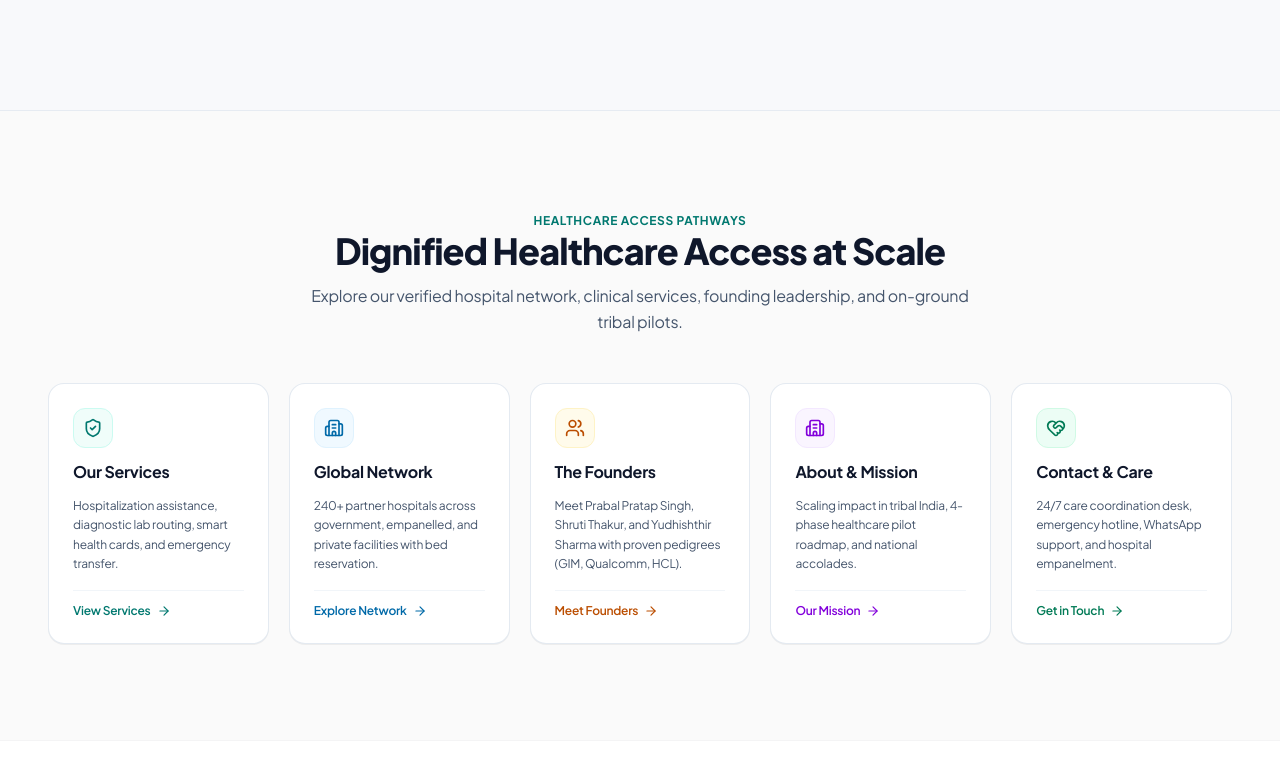
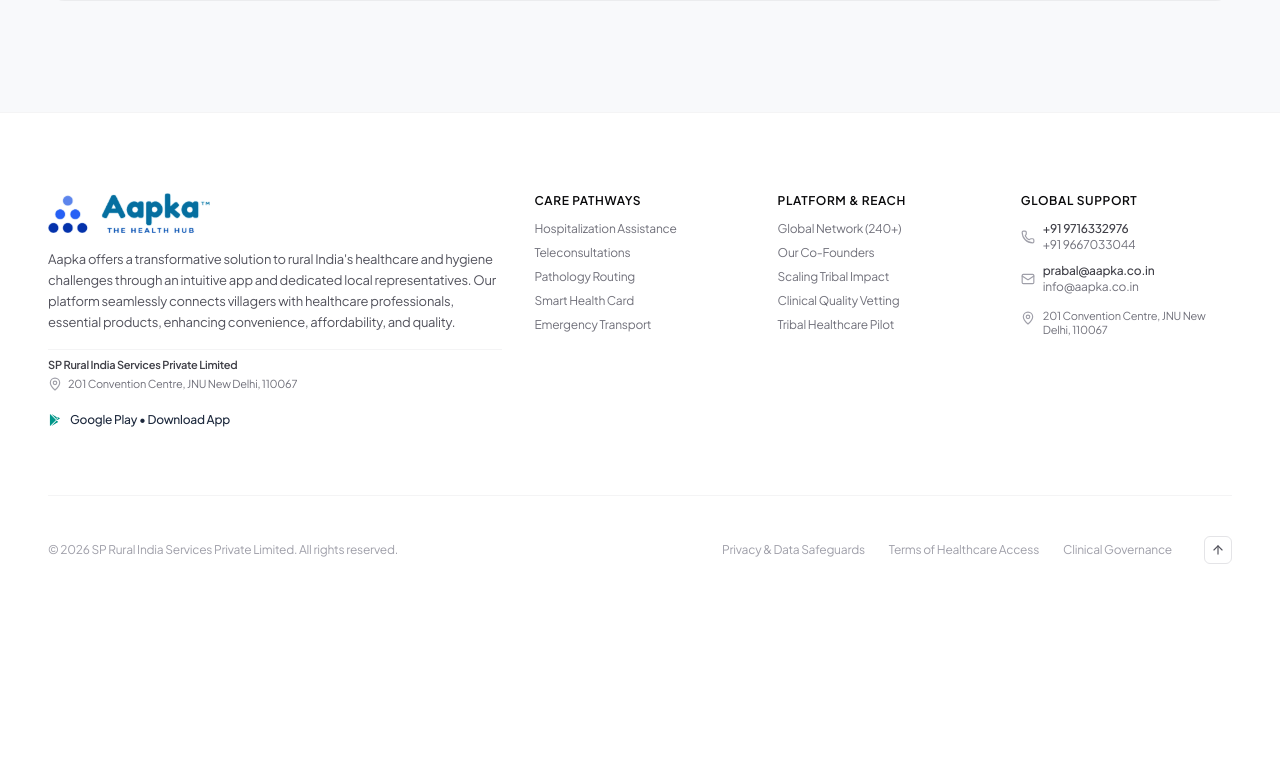
Before and after one commit to aapkatech/Aapka, a React (Vite) app: page / in a window 1280 px wide. Shown: the part 5747-6520 px from the top of the page. After the commit the page ends 6375 px from the top, so only its background shows below. Built offline with nearby package versions, Linux system fonts and the light colour scheme; a web font is replaced by a local one.

Commit message:
feat(awards): light mode award photo modal, remove dedicated pages grid from home

```diff
--- a/src/pages/HomePage.tsx
+++ b/src/pages/HomePage.tsx
@@ -4,8 +4,6 @@
 import { WhyAapka } from '../components/WhyAapka';
 import { AapkaWorkflow } from '../components/AapkaWorkflow';
 import { QuietProof } from '../components/QuietProof';
-import { ArrowRight, Building2, Users, ShieldCheck, HeartHandshake } from 'lucide-react';
-import { Link } from 'react-router-dom';
 import type { Language, Translations } from '../i18n/translations';
 
 interface HomePageProps {
@@ -38,132 +36,6 @@
 
       {/* 5. Awards & National Recognition (Ceremony photos & Accolades) */}
       <QuietProof t={t?.proof} />
-
-      {/* 7. Quick Navigation Pathways to Dedicated Pages (Refactored to Crisp Warm Canvas) */}
-      <section className="py-16 sm:py-24 bg-[#FAFAFA] border-t border-slate-200/80">
-        <div className="max-w-7xl mx-auto px-6 sm:px-8 lg:px-12 space-y-12">
-
-          <div className="text-center max-w-2xl mx-auto space-y-3">
-            <span className="text-xs font-bold uppercase tracking-wider text-teal-700">
-              Healthcare Access Pathways
-            </span>
-            <h2 className="text-2xl sm:text-3xl lg:text-4xl font-extrabold tracking-tight text-slate-900">
-              Dignified Healthcare Access at Scale
-            </h2>
-            <p className="text-sm sm:text-base text-slate-600 leading-relaxed">
-              Explore our verified hospital network, clinical services, founding leadership, and on-ground tribal pilots.
-            </p>
-          </div>
-
-          <div className="grid grid-cols-1 sm:grid-cols-2 lg:grid-cols-5 gap-5">
-            <Link
-              to="/services"
-              className="p-6 rounded-2xl bg-white border border-slate-200/90 shadow-2xs hover:shadow-md hover:border-slate-300 transition-all duration-200 group flex flex-col justify-between space-y-4"
-            >
-              <div className="space-y-3">
-                <div className="w-10 h-10 rounded-xl bg-teal-50 text-teal-700 flex items-center justify-center border border-teal-100">
-                  <ShieldCheck className="w-5 h-5" />
-                </div>
-                <h3 className="text-base font-bold text-slate-900 group-hover:text-teal-700 transition-colors">
-                  Our Services
-                </h3>
-                <p className="text-xs text-slate-600 leading-relaxed">
-                  Hospitalization assistance, diagnostic lab routing, smart health cards, and emergency transfer.
-                </p>
-              </div>
-              <div className="flex items-center gap-1.5 text-xs font-semibold text-teal-700 pt-3 border-t border-slate-100">
-                <span>View Services</span>
-                <ArrowRight className="w-3.5 h-3.5 group-hover:translate-x-1 transition-transform" />
-              </div>
-            </Link>
-
-            <Link
-              to="/network"
-              className="p-6 rounded-2xl bg-white border border-slate-200/90 shadow-2xs hover:shadow-md hover:border-slate-300 transition-all duration-200 group flex flex-col justify-between space-y-4"
-            >
-              <div className="space-y-3">
-                <div className="w-10 h-10 rounded-xl bg-sky-50 text-sky-700 flex items-center justify-center border border-sky-100">
-                  <Building2 className="w-5 h-5" />
-                </div>
-                <h3 className="text-base font-bold text-slate-900 group-hover:text-sky-700 transition-colors">
-                  Global Network
-                </h3>
-                <p className="text-xs text-slate-600 leading-relaxed">
-                  240+ partner hospitals across government, empanelled, and private facilities with bed reservation.
-                </p>
-              </div>
-              <div className="flex items-center gap-1.5 text-xs font-semibold text-sky-700 pt-3 border-t border-slate-100">
-                <span>Explore Network</span>
-                <ArrowRight className="w-3.5 h-3.5 group-hover:translate-x-1 transition-transform" />
-              </div>
-            </Link>
-
-            <Link
-              to="/founders"
-              className="p-6 rounded-2xl bg-white border border-slate-200/90 shadow-2xs hover:shadow-md hover:border-slate-300 transition-all duration-200 group flex flex-col justify-between space-y-4"
-            >
-              <div className="space-y-3">
-                <div className="w-10 h-10 rounded-xl bg-amber-50 text-amber-700 flex items-center justify-center border border-amber-100">
-                  <Users className="w-5 h-5" />
-                </div>
-                <h3 className="text-base font-bold text-slate-900 group-hover:text-amber-700 transition-colors">
-                  The Founders
-                </h3>
-                <p className="text-xs text-slate-600 leading-relaxed">
-                  Meet Prabal Pratap Singh, Shruti Thakur, and Yudhishthir Sharma with proven pedigrees (GIM, Qualcomm, HCL).
-                </p>
-              </div>
-              <div className="flex items-center gap-1.5 text-xs font-semibold text-amber-700 pt-3 border-t border-slate-100">
-                <span>Meet Founders</span>
-                <ArrowRight className="w-3.5 h-3.5 group-hover:translate-x-1 transition-transform" />
-              </div>
-            </Link>
-
-            <Link
-              to="/about"
-              className="p-6 rounded-2xl bg-white border border-slate-200/90 shadow-2xs hover:shadow-md hover:border-slate-300 transition-all duration-200 group flex flex-col justify-between space-y-4"
-            >
-              <div className="space-y-3">
-                <div className="w-10 h-10 rounded-xl bg-purple-50 text-purple-700 flex items-center justify-center border border-purple-100">
-                  <Building2 className="w-5 h-5" />
-                </div>
-                <h3 className="text-base font-bold text-slate-900 group-hover:text-purple-700 transition-colors">
-                  About &amp; Mission
-                </h3>
-                <p className="text-xs text-slate-600 leading-relaxed">
-                  Scaling impact in tribal India, 4-phase healthcare pilot roadmap, and national accolades.
-                </p>
-              </div>
-              <div className="flex items-center gap-1.5 text-xs font-semibold text-purple-700 pt-3 border-t border-slate-100">
-                <span>Our Mission</span>
-                <ArrowRight className="w-3.5 h-3.5 group-hover:translate-x-1 transition-transform" />
-              </div>
-            </Link>
-
-            <Link
-              to="/contact"
-              className="p-6 rounded-2xl bg-white border border-slate-200/90 shadow-2xs hover:shadow-md hover:border-slate-300 transition-all duration-200 group flex flex-col justify-between space-y-4"
-            >
-              <div className="space-y-3">
-                <div className="w-10 h-10 rounded-xl bg-emerald-50 text-emerald-700 flex items-center justify-center border border-emerald-100">
-                  <HeartHandshake className="w-5 h-5" />
-                </div>
-                <h3 className="text-base font-bold text-slate-900 group-hover:text-emerald-700 transition-colors">
-                  Contact &amp; Care
-                </h3>
-                <p className="text-xs text-slate-600 leading-relaxed">
-                  24/7 care coordination desk, emergency hotline, WhatsApp support, and hospital empanelment.
-                </p>
-              </div>
-              <div className="flex items-center gap-1.5 text-xs font-semibold text-emerald-700 pt-3 border-t border-slate-100">
-                <span>Get in Touch</span>
-                <ArrowRight className="w-3.5 h-3.5 group-hover:translate-x-1 transition-transform" />
-              </div>
-            </Link>
-          </div>
-
-        </div>
-      </section>
     </div>
   );
 };
```
Also changed, not shown: src/components/QuietProof.tsx (+43 -18 lines).
